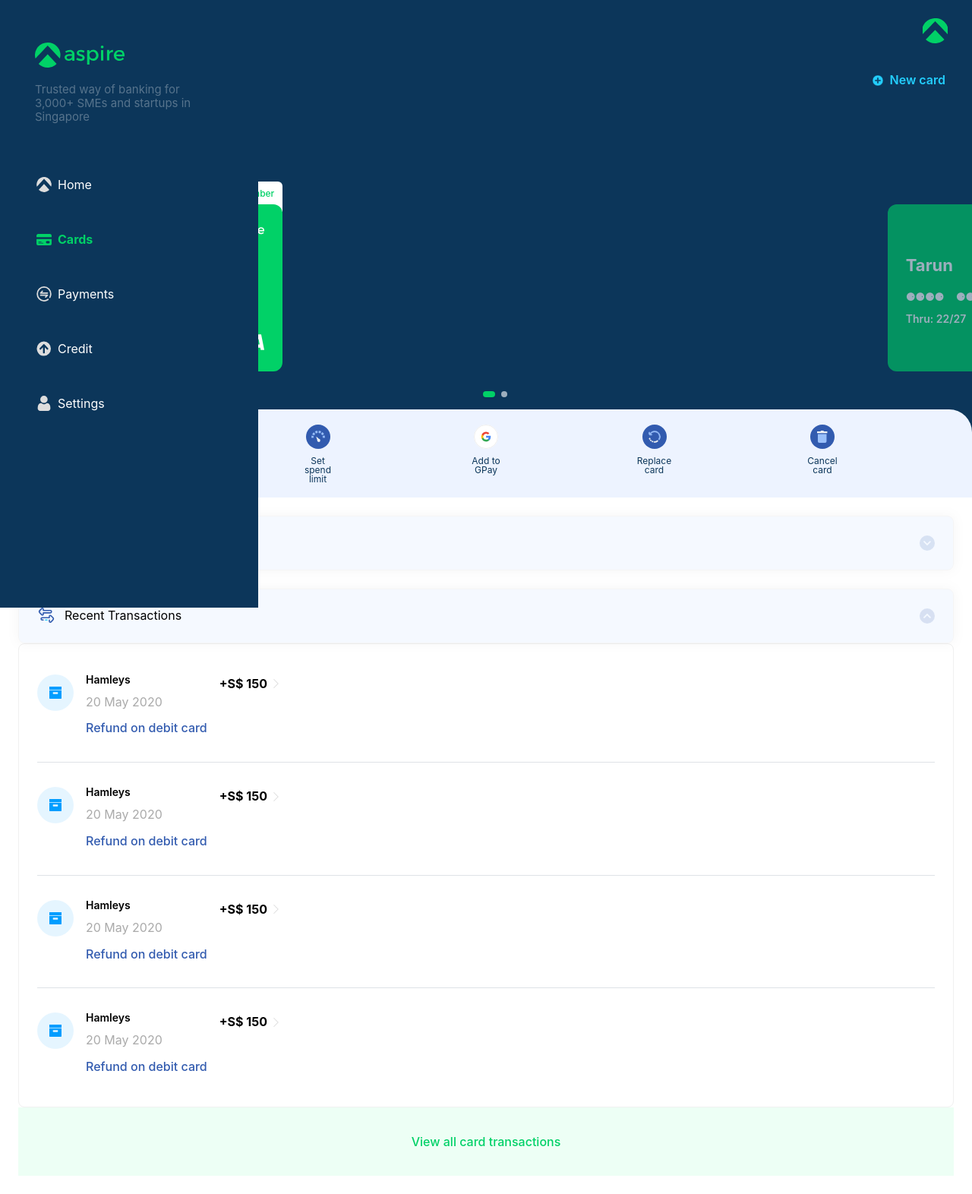
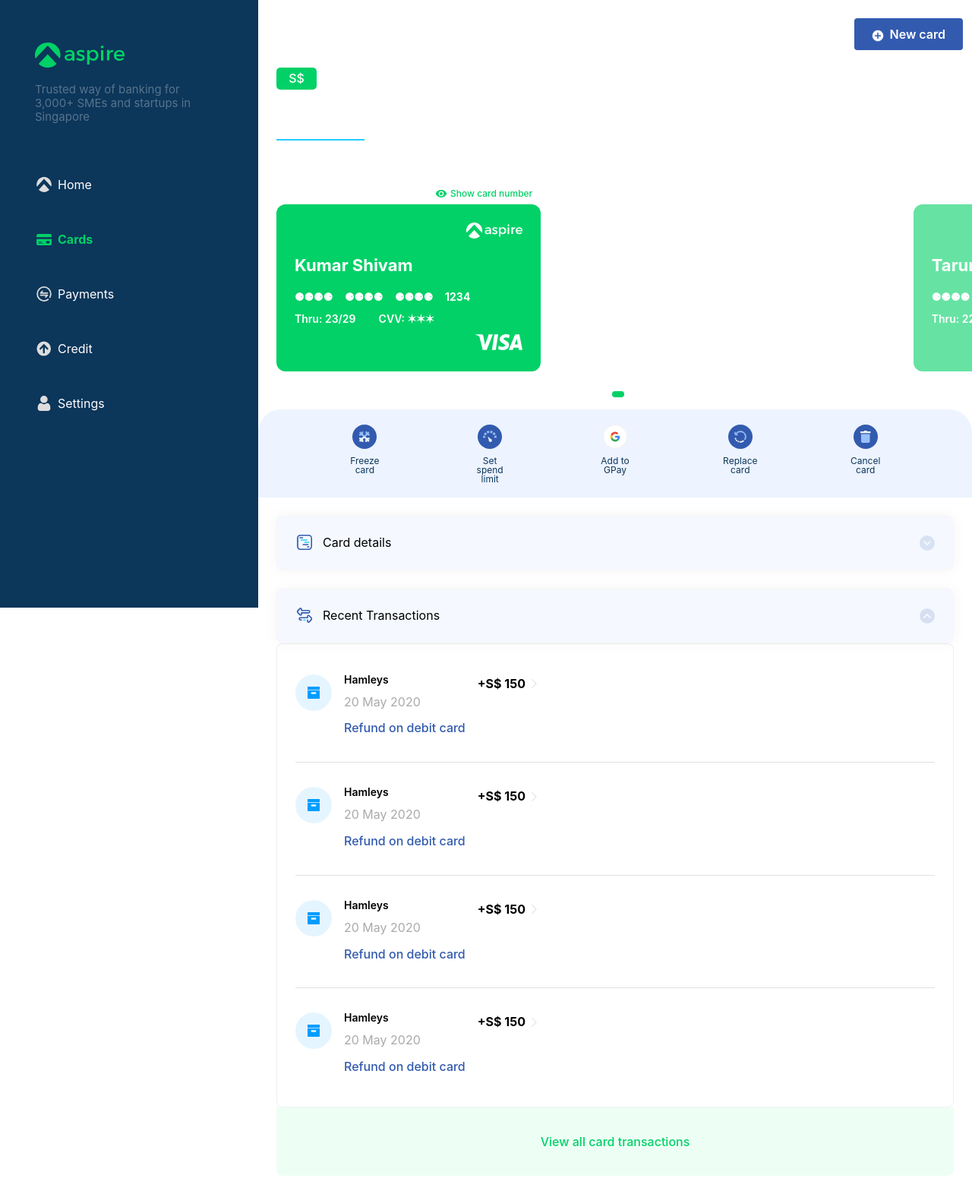
Before and after one commit to kshivam99/Aspire-code-challenge, a React (Create React App) app: page / in a window 1280 px wide. Shown: the whole page at 76% size. Built offline with nearby package versions, Linux system fonts and the light colour scheme.

Commit message:
feat: dashboard responsive layout

```diff
--- a/src/App.tsx
+++ b/src/App.tsx
@@ -1,13 +1,25 @@
 import React from "react";
-import { Box } from "@mantine/core";
+import { Box, em, Flex } from "@mantine/core";
 import Dashboard from "./pages/Dashboard";
 import { Navbar } from "./components/Navbar";
+import { useMediaQuery } from "@mantine/hooks";
 
 function App(): JSX.Element {
+  const isMobile = useMediaQuery(`(max-width: ${em(740)})`);
+
   return (
     <Box>
       <Navbar />
-      <Dashboard />
+      {isMobile ? (
+        <Dashboard />
+      ) : (
+        <Flex>
+          <Box style={{ width: 340 }} />
+          <Flex flex={1}>
+            <Dashboard />
+          </Flex>
+        </Flex>
+      )}
     </Box>
   );
 }
--- a/src/components/CardDetails/CardDetails.module.css
+++ b/src/components/CardDetails/CardDetails.module.css
@@ -1,16 +1,15 @@
-
 .accordionHeader {
   border-radius: 8px;
   padding: 24px;
   height: 72px;
-    background-color: #F5F9FF;
-    border: 1px solid #F5F5F5;
-    filter: drop-shadow(0px 0px 8px #0000000A);
+  background-color: #f5f9ff;
+  border: 1px solid #f5f5f5;
+  filter: drop-shadow(0px 0px 8px #0000000a);
 }
 
 .accordionBody {
   padding: 24px;
-    border: 1px solid #F0F0F0;
+  border: 1px solid #f0f0f0;
   border-radius: 8px;
 }
 
@@ -18,3 +17,10 @@
   padding-top: 16px;
   padding-bottom: 16px;
 }
+
+.footer {
+  background: #edfff5;
+  height: 90px;
+  border-bottom-left-radius: 8px;
+  border-bottom-right-radius: 8px;
+}
--- a/src/components/CardDetails/index.tsx
+++ b/src/components/CardDetails/index.tsx
@@ -142,7 +142,7 @@
             </Flex>
           </Flex>
         </Flex>
-        <Center style={{ background: "#EDFFF5", height: 90 }}>
+        <Center className={classes.footer}>
           <Text c={"#01D167"} fw={500}>
             View all card transactions
           </Text>
--- a/src/components/Header/index.tsx
+++ b/src/components/Header/index.tsx
@@ -8,11 +8,13 @@
   Box,
   Modal,
   Input,
+  em,
 } from "@mantine/core";
 import styles from "./Header.module.css";
 import AddIcon from "../../assets/add.svg";
+import AddWhiteIcon from "../../assets/add-white.svg";
 import Logo from "../../assets/logo.svg";
-import { useDisclosure } from "@mantine/hooks";
+import { useDisclosure, useMediaQuery } from "@mantine/hooks";
 import { useCardContext } from "../../context/CardContext";
 
 interface HeaderProps {
@@ -20,6 +22,7 @@
 }
 
 function Header({ balance }: HeaderProps): JSX.Element {
+  const isMobile = useMediaQuery(`(max-width: ${em(740)})`);
   const [opened, { open, close }] = useDisclosure(false);
   const { dispatch } = useCardContext();
   const [cardName, setCardName] = useState("");
@@ -59,17 +62,19 @@
         justify={"space-between"}
         style={{ marginRight: -12 }}
       >
-        <Box className={styles.logoContainer}>
-          <Image src={Logo} h={33} w={33} />
-        </Box>
+        {isMobile && (
+          <Box className={styles.logoContainer}>
+            <Image src={Logo} h={33} w={33} />
+          </Box>
+        )}
         <Button
-          variant="transparent"
+          variant={isMobile ? "transparent" : "filled"}
           size={"md"}
-          color="#23CEFD"
+          color={isMobile ? "#23CEFD" : "#325BAF"}
           onClick={open}
         >
           <Image
-            src={AddIcon}
+            src={isMobile ? AddIcon : AddWhiteIcon}
             h={16}
             w={16}
             style={{ marginRight: 8, marginTop: 3 }}
--- a/src/components/Navbar/index.tsx
+++ b/src/components/Navbar/index.tsx
@@ -10,7 +10,7 @@
 import { useMediaQuery } from "@mantine/hooks";
 
 interface NavbarLinkProps {
-  icon: any;
+  icon: JSX.Element;
   label: string;
 }
 
--- a/src/pages/Dashboard/Dashboard.module.css
+++ b/src/pages/Dashboard/Dashboard.module.css
@@ -6,10 +6,6 @@
 .indicator[data-active] {
   width: 16px !important;
   background-color: #01d167;
-}
-
-.wrapper {
-  background-color: #0c365a;
 }
 
 .container {
--- a/src/pages/Dashboard/index.tsx
+++ b/src/pages/Dashboard/index.tsx
@@ -3,7 +3,7 @@
 import Card from "../../components/Card";
 import Header from "../../components/Header";
 import classes from "./Dashboard.module.css";
-import { Box, Button, Flex, Image, Text, Modal } from "@mantine/core";
+import { Box, Button, Flex, Image, Text, Modal, em } from "@mantine/core";
 import CardAction from "../../components/Card-Action-Item";
 import Freeze from "../../assets/freeze.svg";
 import Meter from "../../assets/meter.svg";
@@ -13,7 +13,7 @@
 import CardDetails from "../../components/CardDetails";
 import Tabs from "../../components/Tabs";
 import { CardType, useCardContext } from "../../context/CardContext";
-import { useDisclosure } from "@mantine/hooks";
+import { useDisclosure, useMediaQuery } from "@mantine/hooks";
 
 function Dashboard(): JSX.Element {
   const [visibleCard, setVisibleCard] = useState({
@@ -21,6 +21,7 @@
     frozen: false,
     balance: 0,
   });
+  const isMobile = useMediaQuery(`(max-width: ${em(740)})`);
   const [opened, { open, close }] = useDisclosure(false);
   const { state, dispatch } = useCardContext();
   const cards = state.cards;
@@ -68,7 +69,7 @@
   };
 
   return (
-    <Box className={classes.wrapper}>
+    <Box style={{ background: isMobile ? '#0c365a': '#fff', flex: 1}}>
       <Box className={classes.header}>
         <Box p={24}>
           <Header balance={visibleCard.balance} />
```
Also changed, not shown: src/assets/add-white.svg (added). Lines whose indentation alone changed are shown as unchanged.
